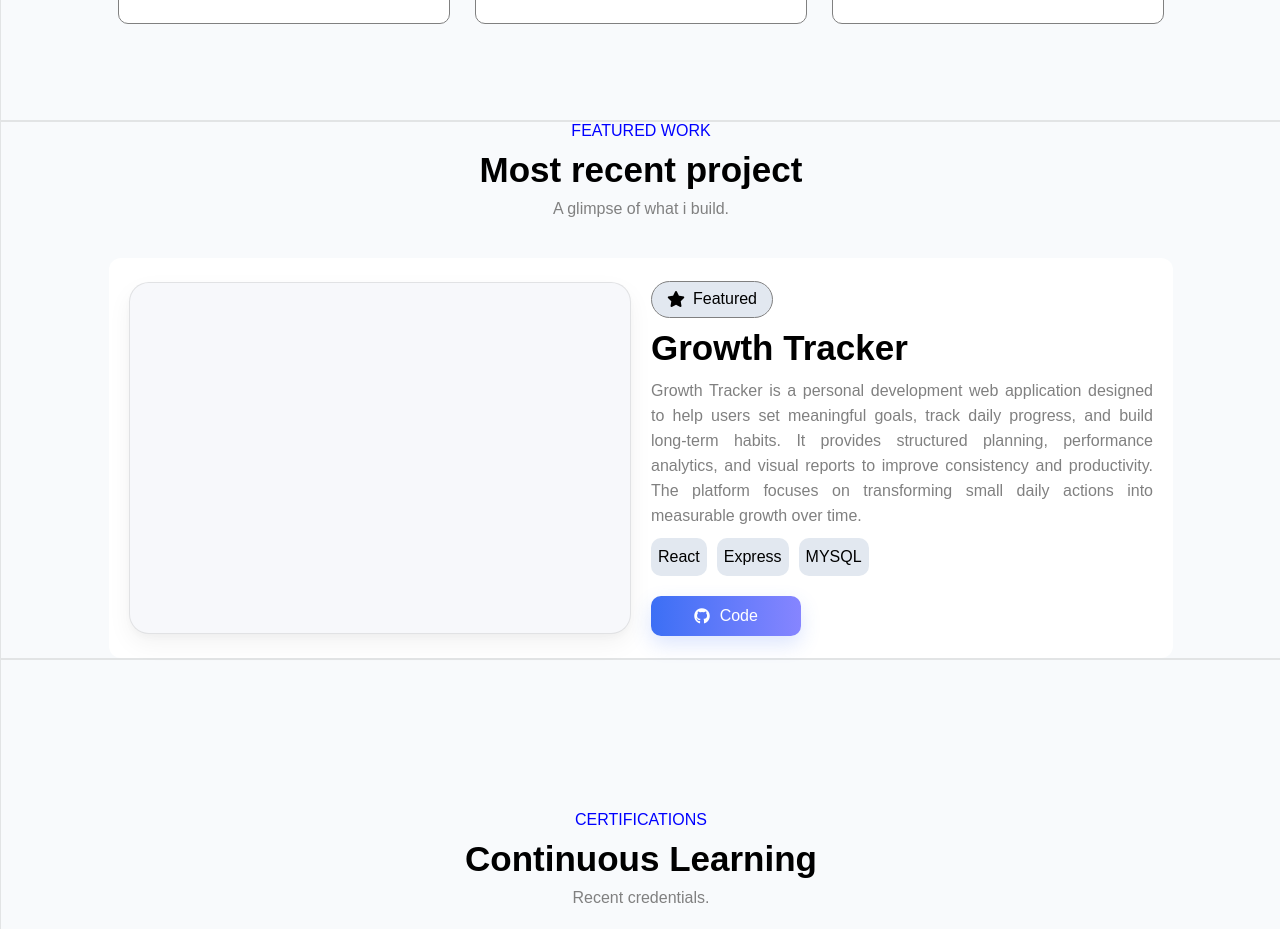
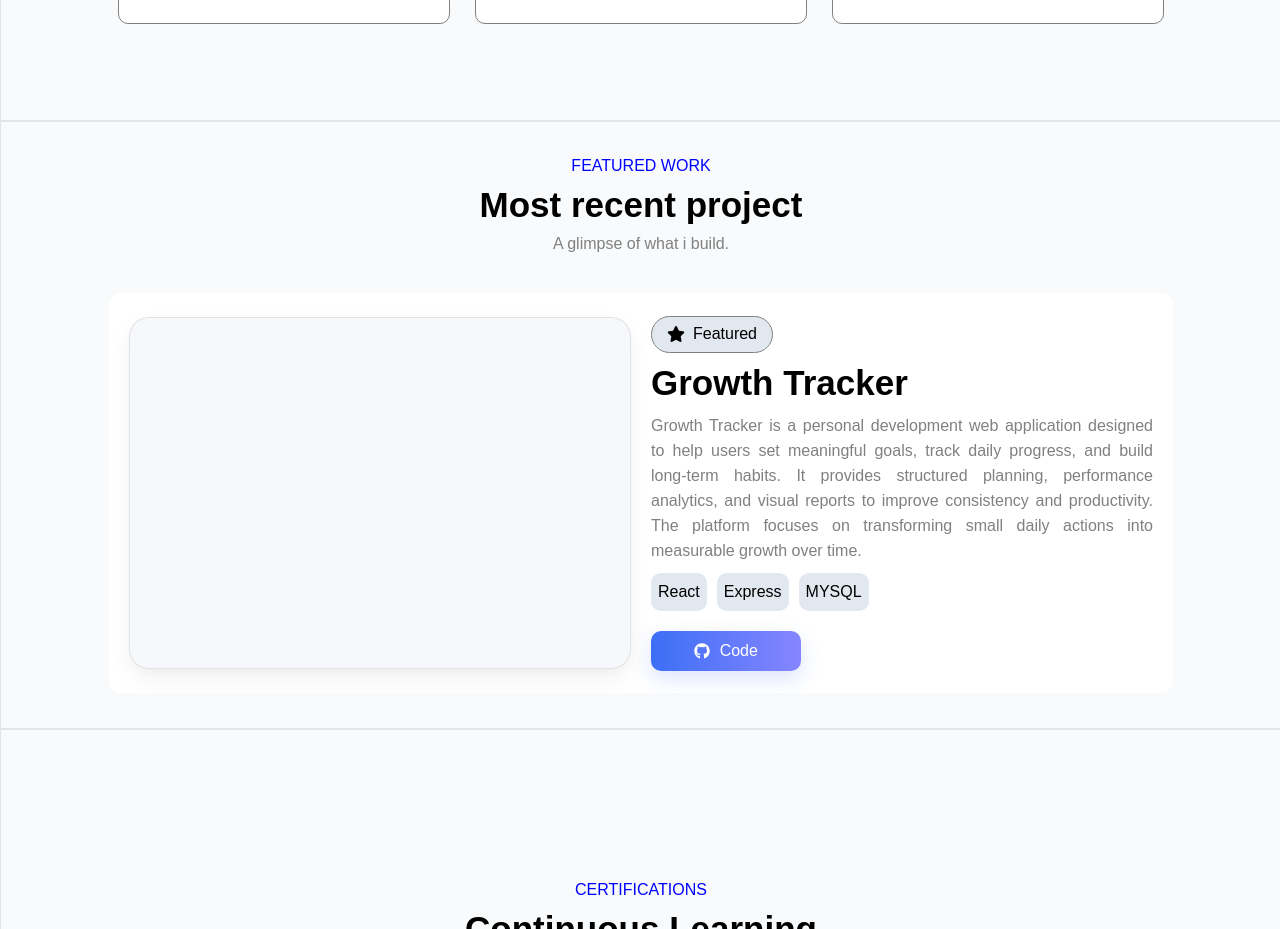
Before and after one commit to Madhav-87/my-portfolio, a React (Vite) app: page / in a window 1280 px wide. Shown: the part 1640-2569 px from the top of the page. Built offline with nearby package versions, Linux system fonts and the light colour scheme.

Commit message:
Modify Files : jsx file and css Files
- modified:   pages/Home/Home.jsx
- modified:   pages/Home/responsive.css
- modified:   pages/Project/Project.css
- modified:   utility.css

```diff
--- a/src/pages/Home/Home.jsx
+++ b/src/pages/Home/Home.jsx
@@ -120,7 +120,7 @@ function Home() {
             </div>
           </div>
         </div>
-        <div className="about-me-section">
+        <div className="about-me-section padding-top-bottom-35">
           <div className="gap-10-column text-center d-flex" >
             <div className="color-blue fw-5">FEATURED WORK</div>
             <div className="heading-4">Most recent project</div>
--- a/src/pages/Home/responsive.css
+++ b/src/pages/Home/responsive.css
@@ -32,7 +32,7 @@
     height: auto;
     padding: 60px 0px;
     gap: 30px;
-    width:100%;
+    width: 100%;
     background: linear-gradient(135deg,
         #f5f7ff 0%,
         #eef2ff 40%,
@@ -105,9 +105,10 @@
     height: auto;
     flex-direction: column;
     align-items: flex-start;
-    padding: 10px 0px;
     gap: 8px;
+    padding: 10px 0px 10px 10px;
   }
+
   .header-box-20 {
     width: 100%;
     justify-content: flex-start;
@@ -152,7 +153,8 @@
   .image-container {
     width: 95%;
     height: 220px;
-    animation: none; /* optional: disable on mobile for perf */
+    animation: none;
+    /* optional: disable on mobile for perf */
   }
 
   .label-tag {
--- a/src/pages/Project/Project.css
+++ b/src/pages/Project/Project.css
@@ -117,10 +117,8 @@
 /* Extra-small phones — up to 360px */
 @media (max-width: 360px) {
     .project-box {
-        width: 100%;
-        border-radius: 0;
-        border-left: none;
-        border-right: none;
+        width:85%;
+        border-radius: 12px;
     }
 
     .projectbox-img-container {
--- a/src/utility.css
+++ b/src/utility.css
@@ -14,6 +14,10 @@
 
 .justify-self-left{
     justify-self: flex-start !important;
+}
+.padding-top-bottom-35{
+    padding-top: 35px;
+    padding-bottom: 35px;
 }
 /*---------Gap----------*/
 .gap-10{
```
Lines whose indentation alone changed are shown as unchanged.
